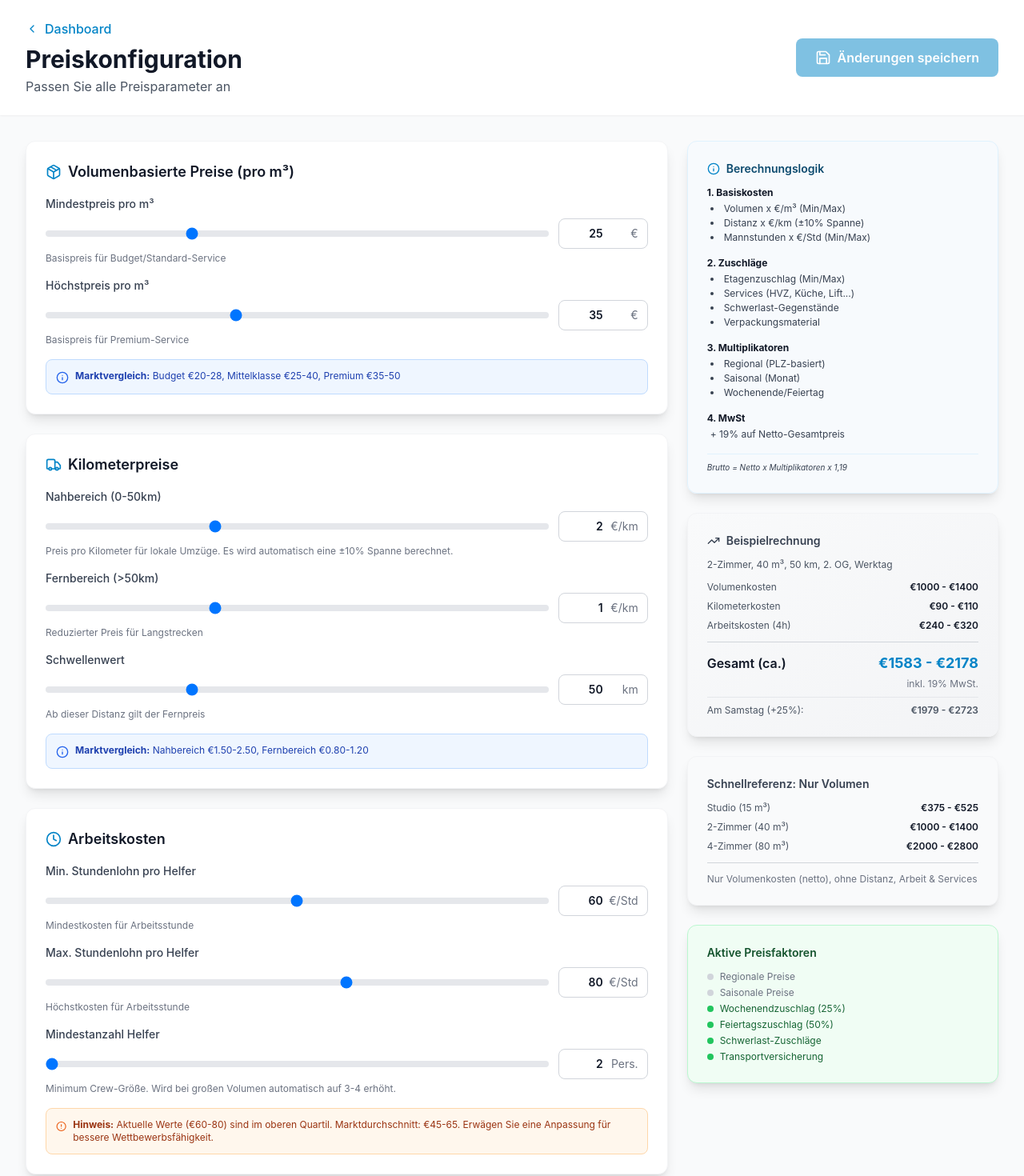
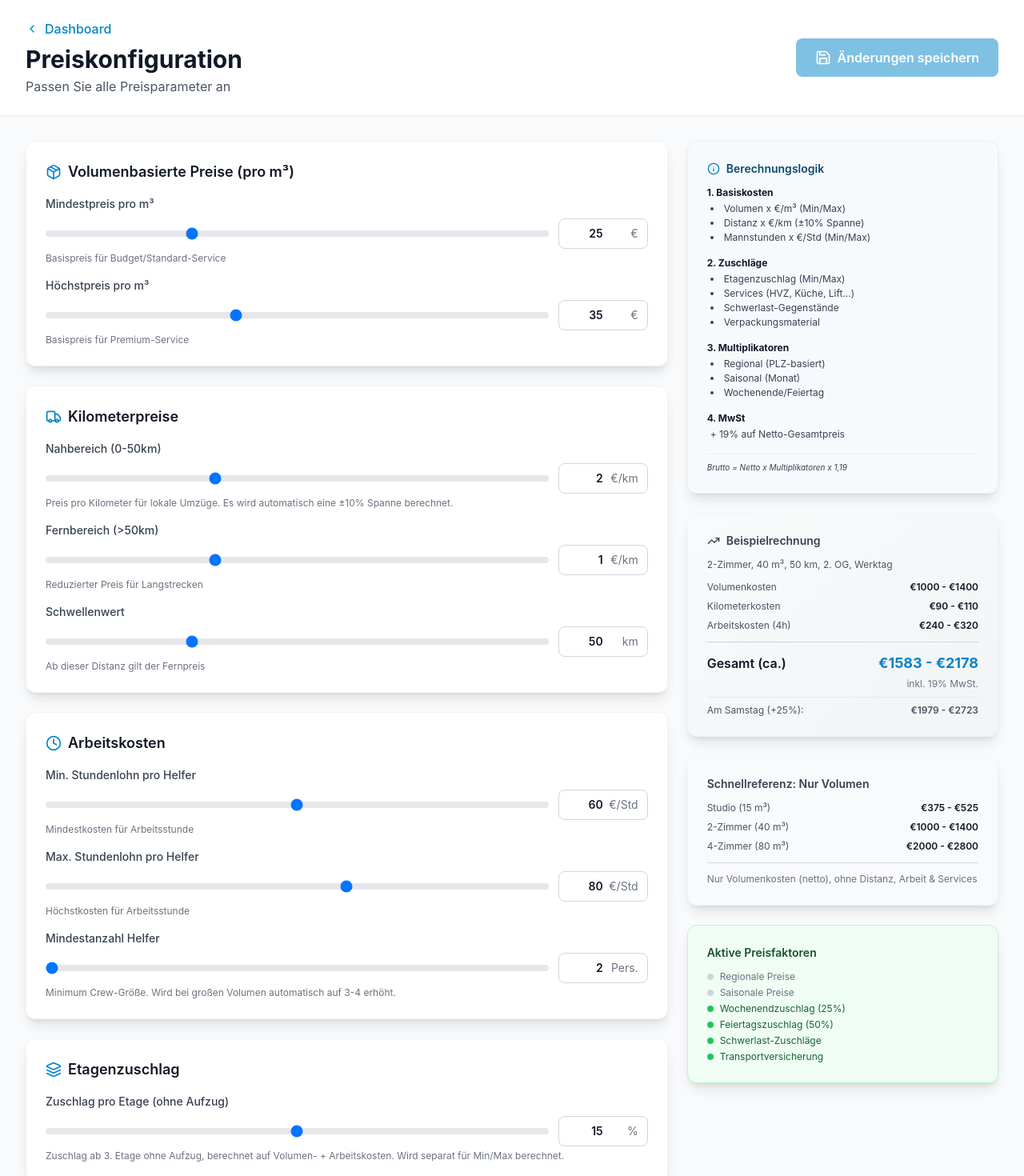
Before and after one commit to seppelz/moving, a React (Vite) app in the folder frontend/: page /admin/pricing in a window 1280 px wide. Shown: the top 1470 px of the page at 80% size. Built offline with nearby package versions, Linux system fonts and the light colour scheme; no server answers; sample sign-in values are in the browser's storage.

Commit message:
update priceConfig3

```diff
--- a/frontend/src/pages/admin/PricingConfig.tsx
+++ b/frontend/src/pages/admin/PricingConfig.tsx
@@ -270,7 +270,6 @@ export default function PricingConfig() {
                 min={20} max={60} step={0.5} unit="€"
                 helpText="Basispreis für Premium-Service"
               />
-              <InfoBox text="Marktvergleich (2026): Budget €20-28, Mittelklasse €25-40, Premium €35-50" />
             </Section>
 
             {/* ── Distance Rates ──────────────────────── */}
@@ -296,7 +295,6 @@ export default function PricingConfig() {
                 min={30} max={100} step={10} unit="km"
                 helpText="Ab dieser Distanz gilt der Fernpreis"
               />
-              <InfoBox text="Marktvergleich: Nahbereich €1.50-2.50, Fernbereich €0.80-1.20" />
             </Section>
 
             {/* ── Labor Costs ─────────────────────────── */}
@@ -322,15 +320,6 @@ export default function PricingConfig() {
                 min={2} max={4} step={1} unit="Pers."
                 helpText="Minimum Crew-Größe. Wird bei großen Volumen automatisch auf 3-4 erhöht."
               />
-              <div className="bg-orange-50 border border-orange-200 rounded-lg p-3">
-                <div className="flex items-start gap-2">
-                  <AlertCircle className="w-4 h-4 text-orange-600 mt-0.5" />
-                  <div className="text-xs text-orange-800">
-                    <strong>Hinweis:</strong> Aktuelle Werte (€{config.hourly_labor_min}-{config.hourly_labor_max}) sind im oberen Quartil.
-                    Marktdurchschnitt: €45-65. Erwägen Sie eine Anpassung für bessere Wettbewerbsfähigkeit.
-                  </div>
-                </div>
-              </div>
             </Section>
 
             {/* ── Floor Surcharge ─────────────────────── */}
@@ -383,7 +372,6 @@ export default function PricingConfig() {
                 min={4} max={15} step={1} unit="€/m³"
                 helpText="Kartons, Klebeband, Luftpolsterfolie etc. Wird nur berechnet wenn Packservice aktiviert."
               />
-              <InfoBox text="Marktvergleich: HVZ €80-150, Küche €35-60/m, Außenaufzug €250-600, Verpackung €6-12/m³" />
             </Section>
 
             {/* ── Disposal / Long Carry ───────────────── */}
@@ -707,16 +695,6 @@ function ToggleSwitch({
   )
 }
 
-function InfoBox({ text }: { text: string }) {
-  return (
-    <div className="bg-blue-50 border border-blue-200 rounded-lg p-3">
-      <div className="flex items-start gap-2">
-        <Info className="w-4 h-4 text-blue-600 mt-0.5 flex-shrink-0" />
-        <div className="text-xs text-blue-800"><strong>Marktvergleich:</strong> {text.replace('Marktvergleich (2026): ', '').replace('Marktvergleich: ', '')}</div>
-      </div>
-    </div>
-  )
-}
 
 function PreviewRow({ label, value }: { label: string; value: string }) {
   return (
```
